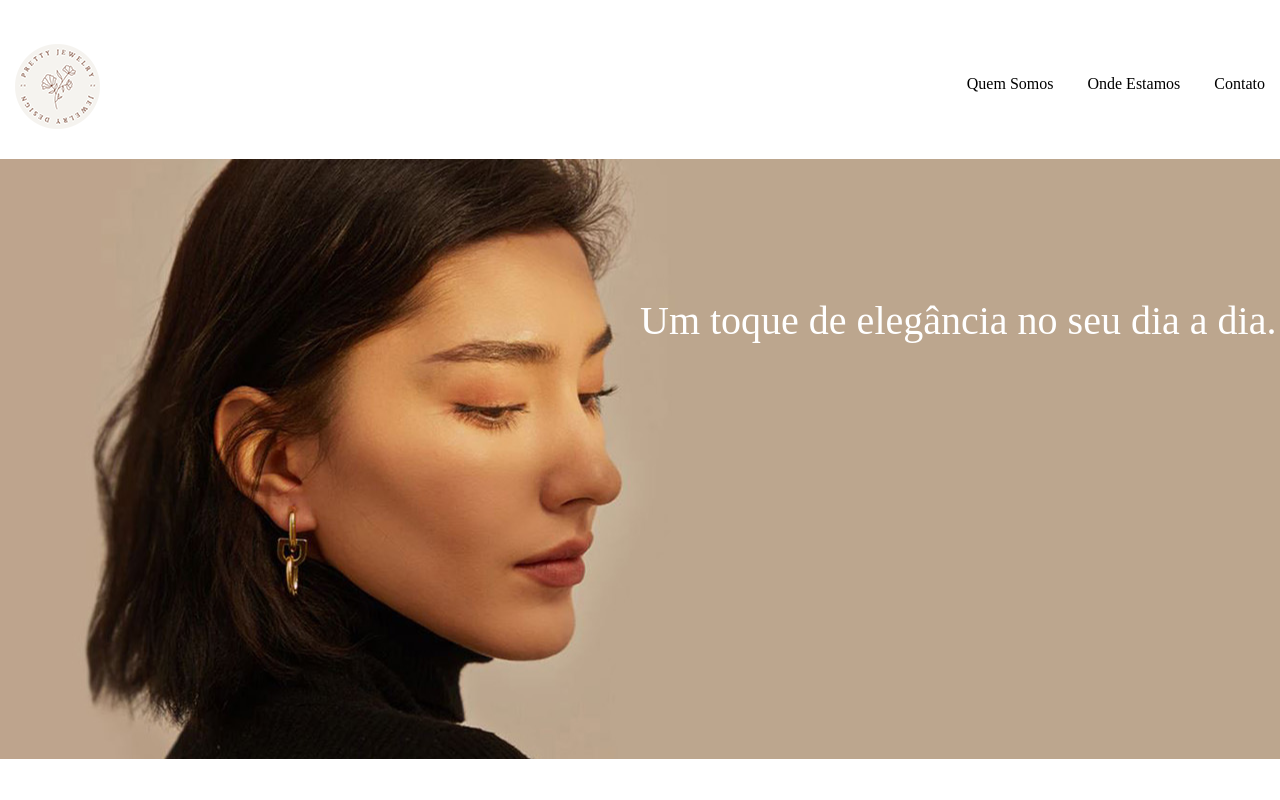
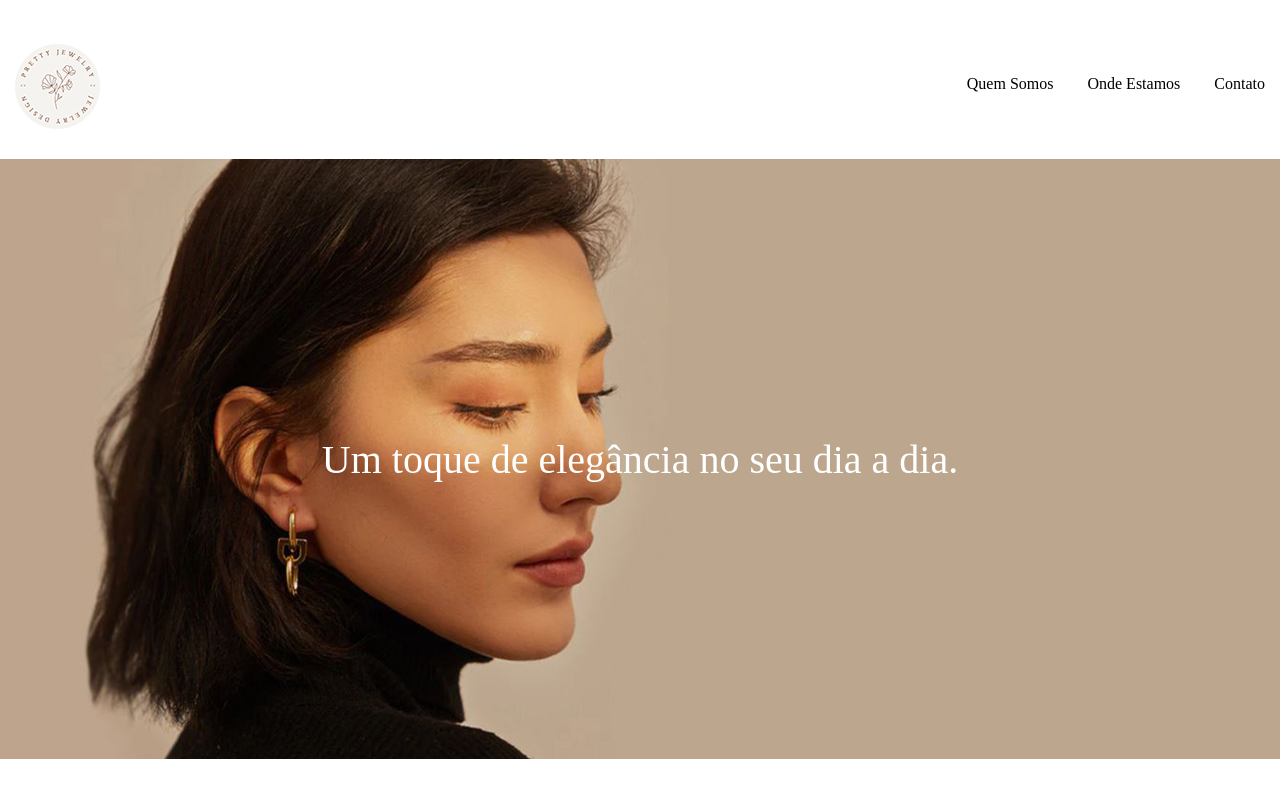
Before and after one commit to leticialist/projeto-pretty-jewelry, a plain HTML site: page index.html in a window 1280 px wide. Shown: the top 800 px of the page. Drawn offline with nearby package versions, Linux system fonts and the light colour scheme; a web font is replaced by a local one.

Commit message:
Pretty Jewelry Page

```diff
--- a/src/css/style.css
+++ b/src/css/style.css
@@ -50,9 +50,8 @@ body {
     font-size: 40px;
     font-weight: 400;
     text-align: center;
-    position: absolute;
-    top: 40%;
-    left: 50%;
+    position: relative;
+    top: 50%;
     transform: translateY(-50%);
 }
 
```
